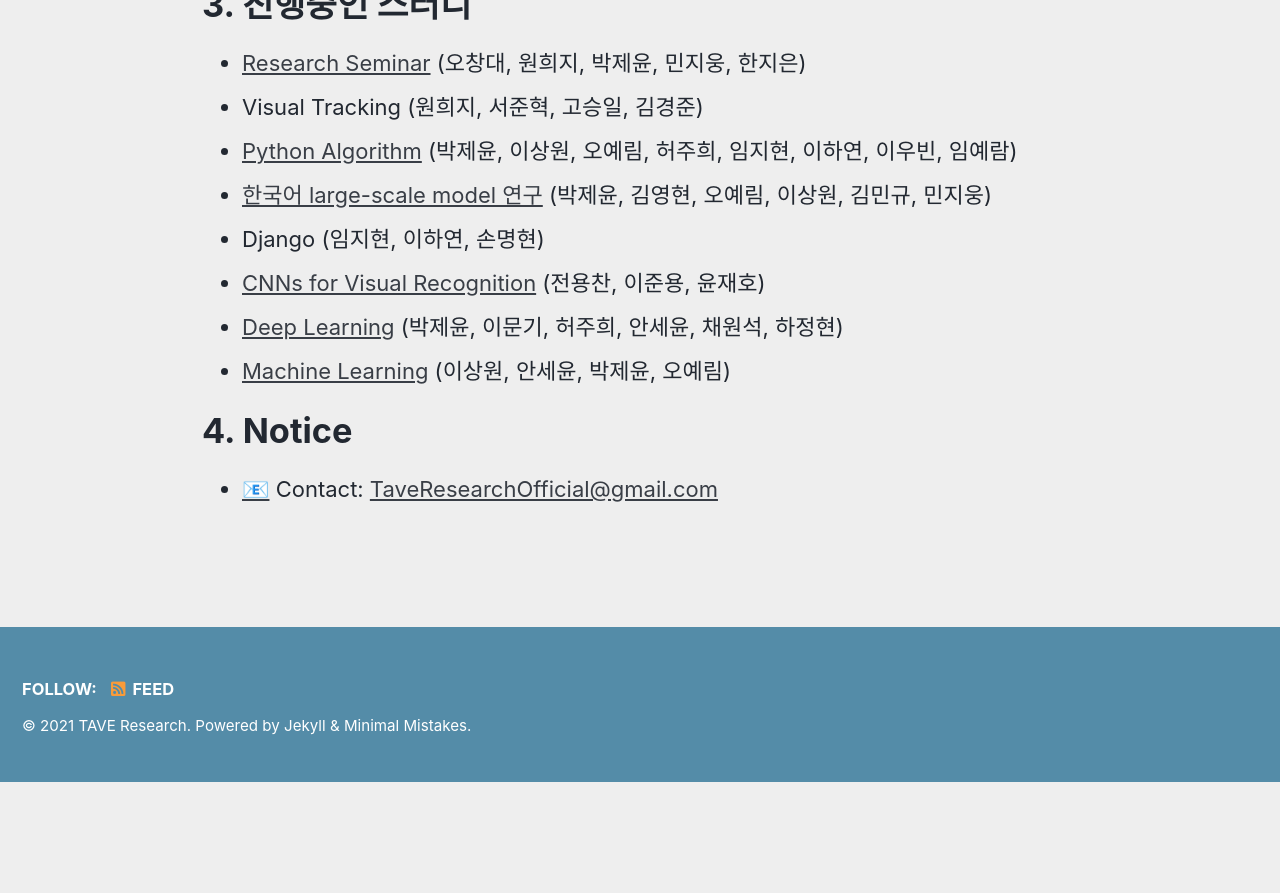
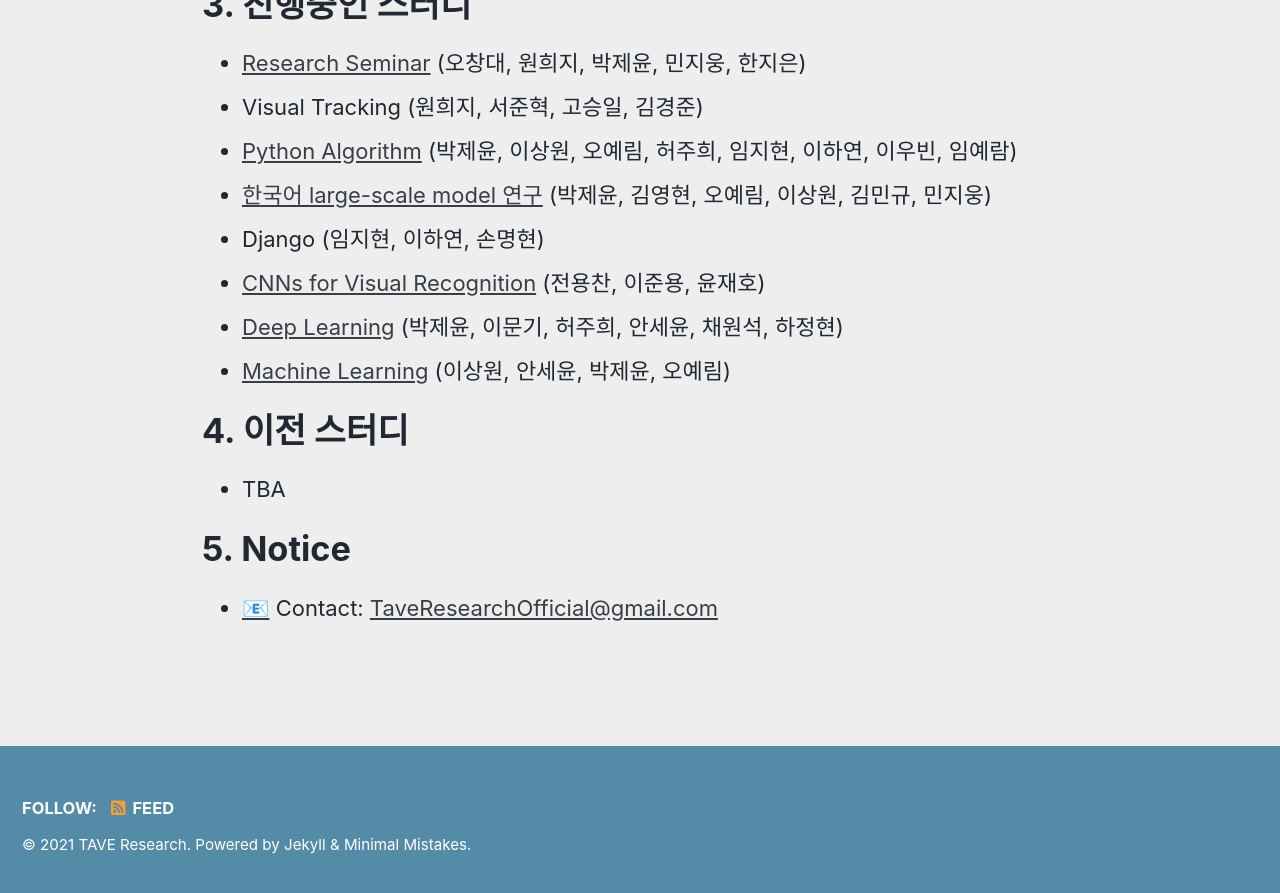
Before and after one commit to TAVEResearch/TAVEResearch.github.io, a Jekyll site: the page built from about.md, in a window 1280 px wide and 900 px high, scrolled down 1156 px. Shown: the top 893 px of the window. Built offline with Jekyll 4.4.1, drawn with Linux system fonts in a browser that asks for light colours; cached includes are drawn as plain includes; before the commit the page ends 1938 px from its top, so only the background shows below that.

Commit message:
Update about.md

```diff
--- a/about.md
+++ b/about.md
@@ -35,6 +35,10 @@ author_profile: false
 - [Deep Learning](https://github.com/TAVEResearch/deep_learning) (박제윤, 이문기, 허주희, 안세윤, 채원석, 하정현)
 - [Machine Learning](https://github.com/TAVEResearch/machine_learning) (이상원, 안세윤, 박제윤, 오예림)
 
-# 4. Notice
+# 4. 이전 스터디
+
+- TBA
+
+# 5. Notice
 
 - [📧](https://taveresearch.github.io/imgs/nakama.png) Contact: [TaveResearchOfficial@gmail.com](mailto:TaveResearchOfficial@gmail.com)
```
